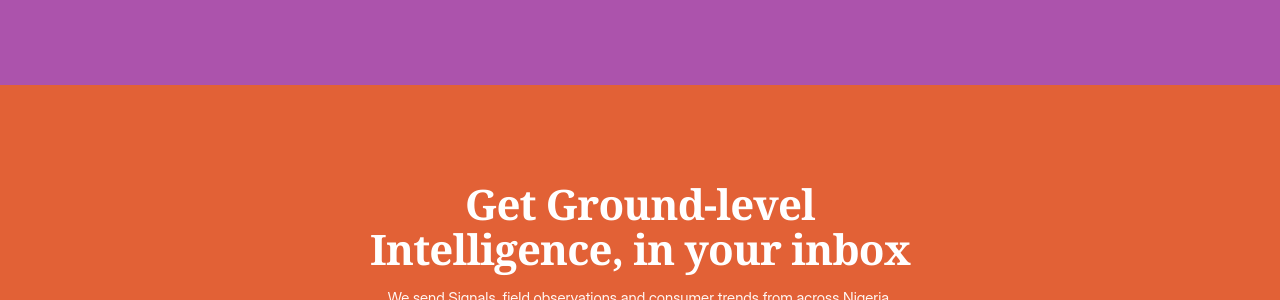
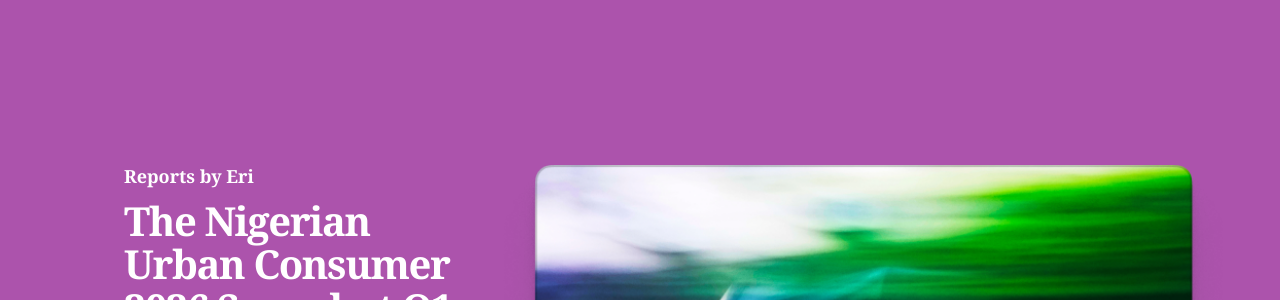
Before and after one commit to Malokunlabs/eri, a Next.js app: page / in a window 1280 px wide. Shown: the part 3709-4009 px from the top of the page. Built offline with nearby package versions, Linux system fonts and the light colour scheme.

Commit message:
feat(home): add reports feature section

```diff
--- a/src/app/page.tsx
+++ b/src/app/page.tsx
@@ -1,6 +1,7 @@
 import { AudienceSection } from "@/components/home/audience-section";
 import { BrandsSection } from "@/components/home/brands-section";
 import { HeroSection } from "@/components/home/hero-section";
+import { ReportsSection } from "@/components/home/reports-section";
 import { WorkDoneSection } from "@/components/home/work-done-section";
 
 export default function Home() {
@@ -10,6 +11,7 @@ export default function Home() {
       <BrandsSection />
       <WorkDoneSection />
       <AudienceSection />
+      <ReportsSection />
     </main>
   );
 }
--- /dev/null
+++ b/src/components/home/reports-section.tsx
@@ -0,0 +1,59 @@
+import Image from "next/image";
+import Link from "next/link";
+
+import { Container } from "@/components/ui/container";
+
+export function ReportsSection() {
+  return (
+    <section
+      aria-labelledby="reports-heading"
+      className="overflow-x-clip bg-eri-mauve text-eri-white"
+    >
+      <Container
+        size="reports"
+        className="grid items-start gap-10 py-14 lg:grid-cols-[352px_minmax(0,1fr)] lg:gap-16 lg:pb-6 lg:pt-20"
+      >
+        <div>
+          <p className="font-display text-[16px] font-semibold leading-tight lg:text-[18px]">
+            Reports by Eri
+          </p>
+          <h2
+            id="reports-heading"
+            className="mt-3 max-w-[352px] font-display text-[36px] font-semibold leading-[1.08] tracking-[-0.02em] lg:text-[40px] lg:tracking-[-0.035em]"
+          >
+            <span className="lg:hidden">
+              The Nigerian Urban Consumer 2026 Snapshot Q1
+            </span>
+            <span className="hidden lg:inline">
+              The Nigerian
+              <br />
+              Urban Consumer
+              <br />
+              2026 Snapshot Q1
+            </span>
+          </h2>
+          <p className="mt-3 max-w-[352px] text-[13px] leading-[1.55] text-eri-coral-light">
+            57% of consumers had switched brands. 47% said they choose on
+            consistency, not price or advertising. From 244 retail intercepts
+            across Lagos, Abuja and Port Harcourt.
+          </p>
+          <Link
+            href="#"
+            className="eri-pill eri-pill--primary mt-8 min-h-[40px] px-4 py-2.5 text-[14px]"
+          >
+            Download Report
+          </Link>
+        </div>
+
+        <Image
+          src="/images/reports/reports-image.png"
+          alt="A motion-blurred street scene featuring a yellow and green vehicle"
+          width={714}
+          height={434}
+          sizes="(max-width: 1023px) calc(100vw - 24px), 680px"
+          className="h-auto w-full lg:-ml-12 lg:w-[calc(100%+128px)] lg:max-w-none"
+        />
+      </Container>
+    </section>
+  );
+}
--- a/src/components/ui/container.tsx
+++ b/src/components/ui/container.tsx
@@ -1,6 +1,12 @@
 import type { ComponentPropsWithoutRef } from "react";
 
-type ContainerSize = "wide" | "brands" | "work" | "audience" | "footer";
+type ContainerSize =
+  | "wide"
+  | "brands"
+  | "work"
+  | "audience"
+  | "reports"
+  | "footer";
 
 type ContainerProps = ComponentPropsWithoutRef<"div"> & {
   size?: ContainerSize;
@@ -11,6 +17,7 @@ const containerWidths: Record<ContainerSize, string> = {
   brands: "max-w-[1042px]",
   work: "max-w-[1106px]",
   audience: "max-w-[1096px]",
+  reports: "max-w-[1096px]",
   footer: "max-w-[1136px]",
 };
 
```
